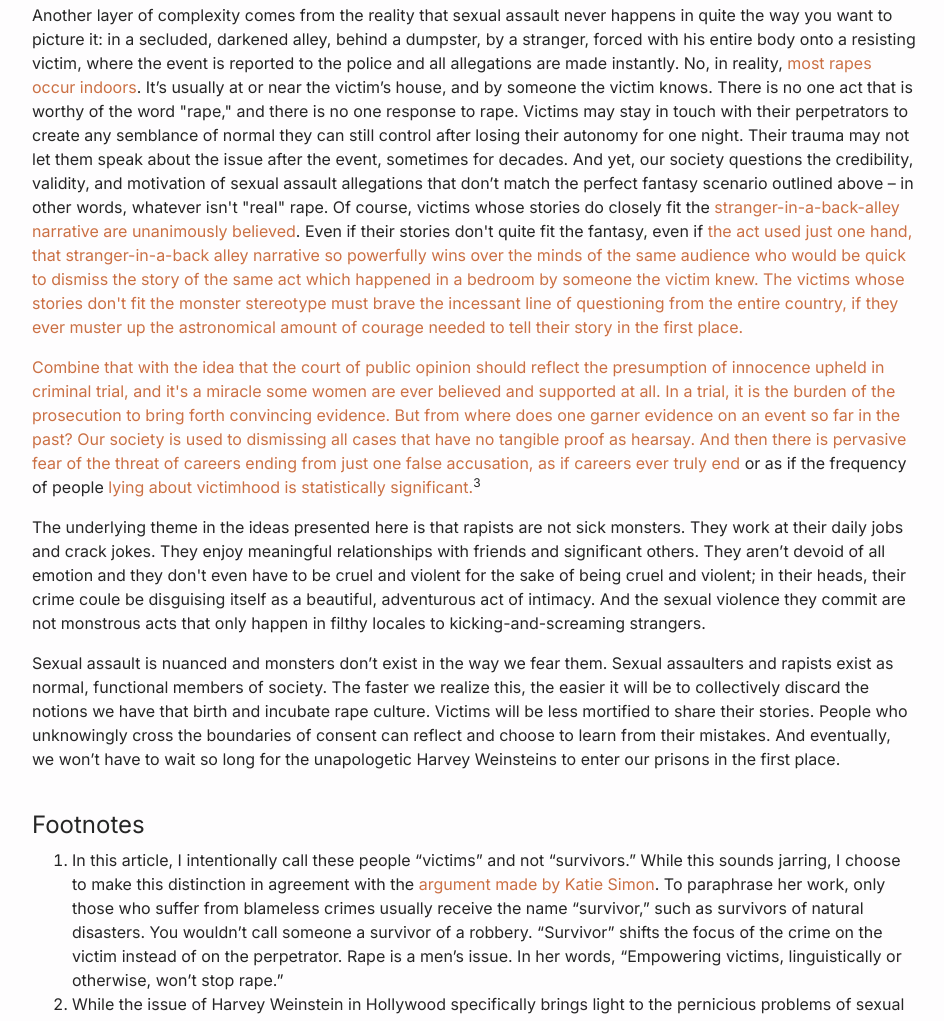
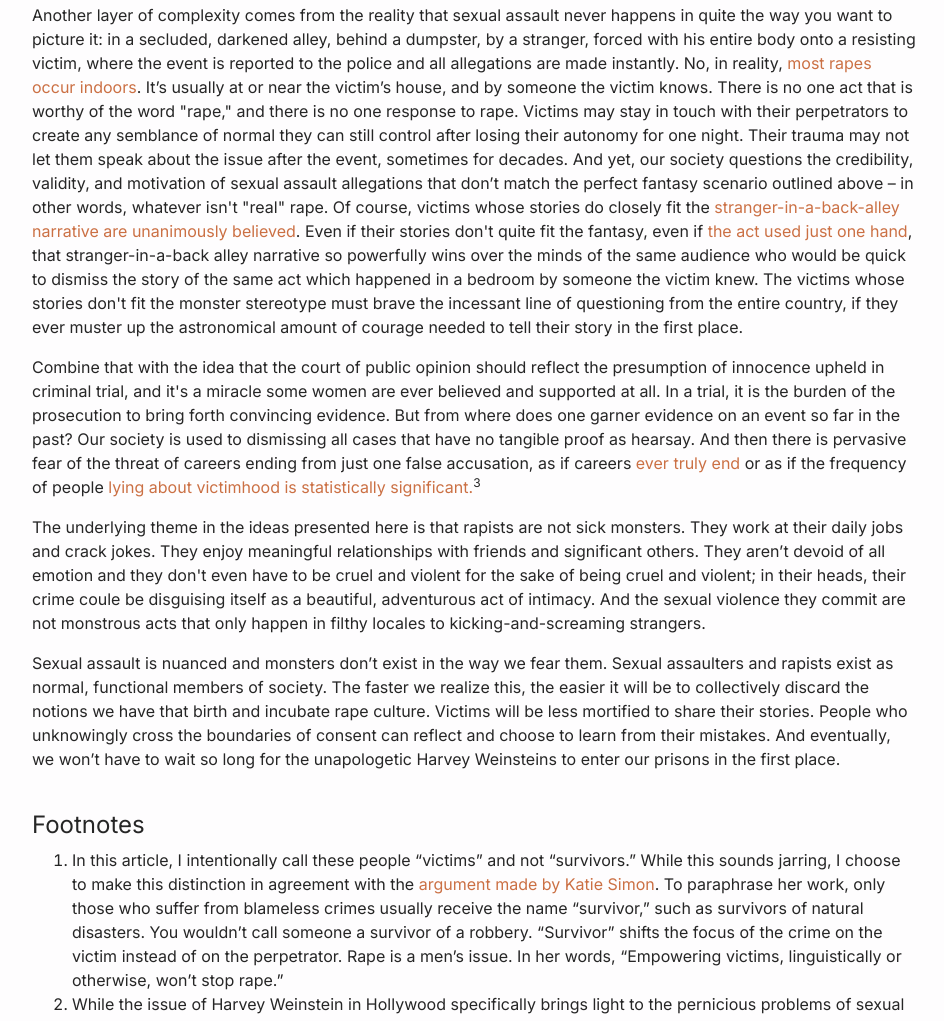
Before and after one commit to niharikajainn/niharikajainn.github.io, a plain HTML site: page blog.html in a window 1280 px wide. Shown: the part 2233-3254 px from the top of the page, without its empty margins (166-1110 px from the left). Drawn offline with nearby package versions, Linux system fonts and the light colour scheme.

Commit message:
Missing </a> tag

```diff
--- a/blog.html
+++ b/blog.html
@@ -159,7 +159,7 @@
               in other words, whatever isn't "real" rape. Of course, victims whose stories do closely fit the <a href="https://www.thelily.com/i-was-raped-in-an-alley-and-everyone-believed-me-heres-why-thats-a-problem" target="_blank">
               stranger-in-a-back-alley narrative are unanimously believed</a>. Even if their stories don't quite fit the fantasy, even if
               <a href="https://www.independent.co.uk/news/world/americas/stanford-university-rape-case-the-victims-letter-in-full-a7067146.html" target="_blank">
-              the act used just one hand, that stranger-in-a-back alley narrative so powerfully wins over the minds of the same audience who would be quick to dismiss the story of the same act which
+              the act used just one hand</a>, that stranger-in-a-back alley narrative so powerfully wins over the minds of the same audience who would be quick to dismiss the story of the same act which
               happened in a bedroom by someone the victim knew. The victims whose stories don't fit the monster stereotype must brave the incessant line of questioning from the
               entire country, if they ever muster up the astronomical amount of courage needed to tell their story in the first place.</p>
 
```
